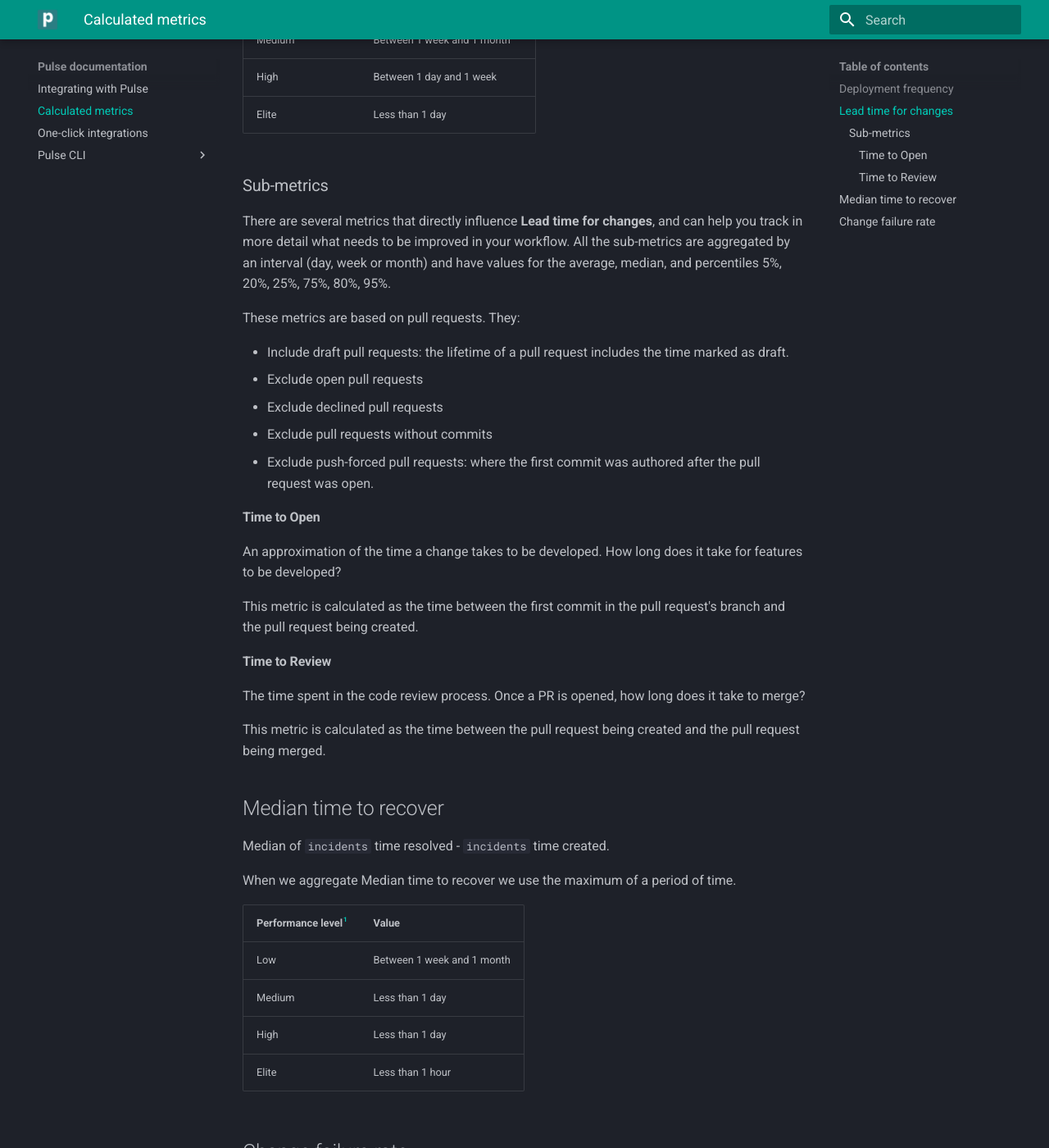
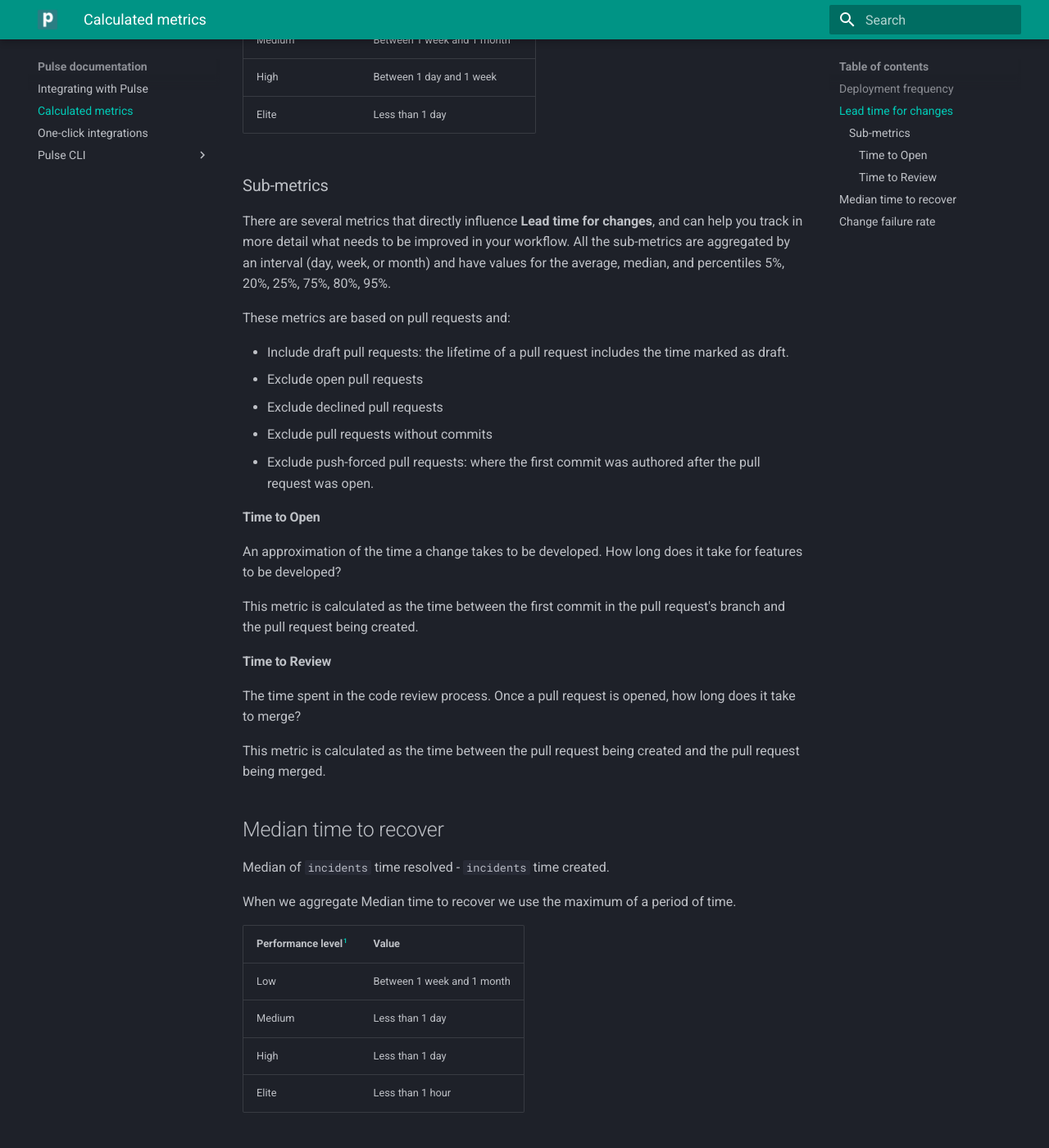
Before and after one commit to codacy/pulse-user-docs, an MkDocs documentation site: the page built from docs/metrics.md, in a window 1280 px wide and 1400 px high, scrolled down 1466 px. Shown: the whole window at 82% size. Built offline with MkDocs 1.6.1 and Material for MkDocs 9.7.7, drawn with Linux system fonts in a browser that asks for light colours.

Commit message:
style: Small language adjustments

```diff
--- a/docs/metrics.md
+++ b/docs/metrics.md
@@ -45,11 +45,10 @@ When we aggregate Lead time for changes we use the maximum of a period of time.
 
 There are several metrics that directly influence **Lead time for changes**,
 and can help you track in more detail what needs to be improved in your workflow.
-All the sub-metrics are aggregated by an interval (day, week or month) and have values for
+All the sub-metrics are aggregated by an interval (day, week, or month) and have values for
 the average, median, and percentiles 5%, 20%, 25%, 75%, 80%, 95%.
 
-These metrics are based on pull requests.
-They:
+These metrics are based on pull requests and:
 
 -   Include draft pull requests: the lifetime of a pull request includes the time marked as draft.
 -   Exclude open pull requests
@@ -65,7 +64,7 @@ This metric is calculated as the time between the first commit in the pull reque
 
 #### Time to Review
 
-The time spent in the code review process. Once a PR is opened, how long does it take to merge?
+The time spent in the code review process. Once a pull request is opened, how long does it take to merge?
 
 This metric is calculated as the time between the pull request being created and the pull request being merged.
 
```
